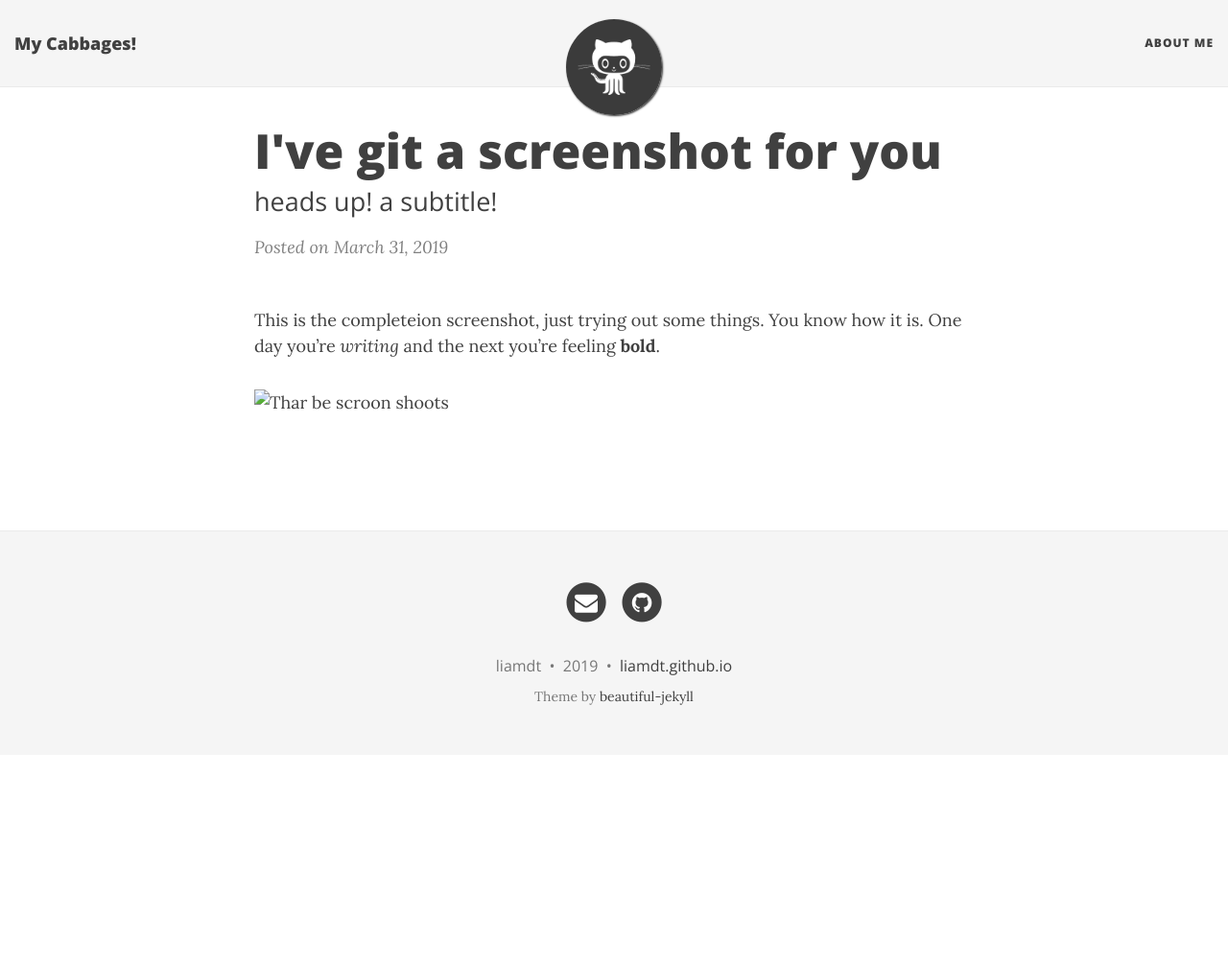
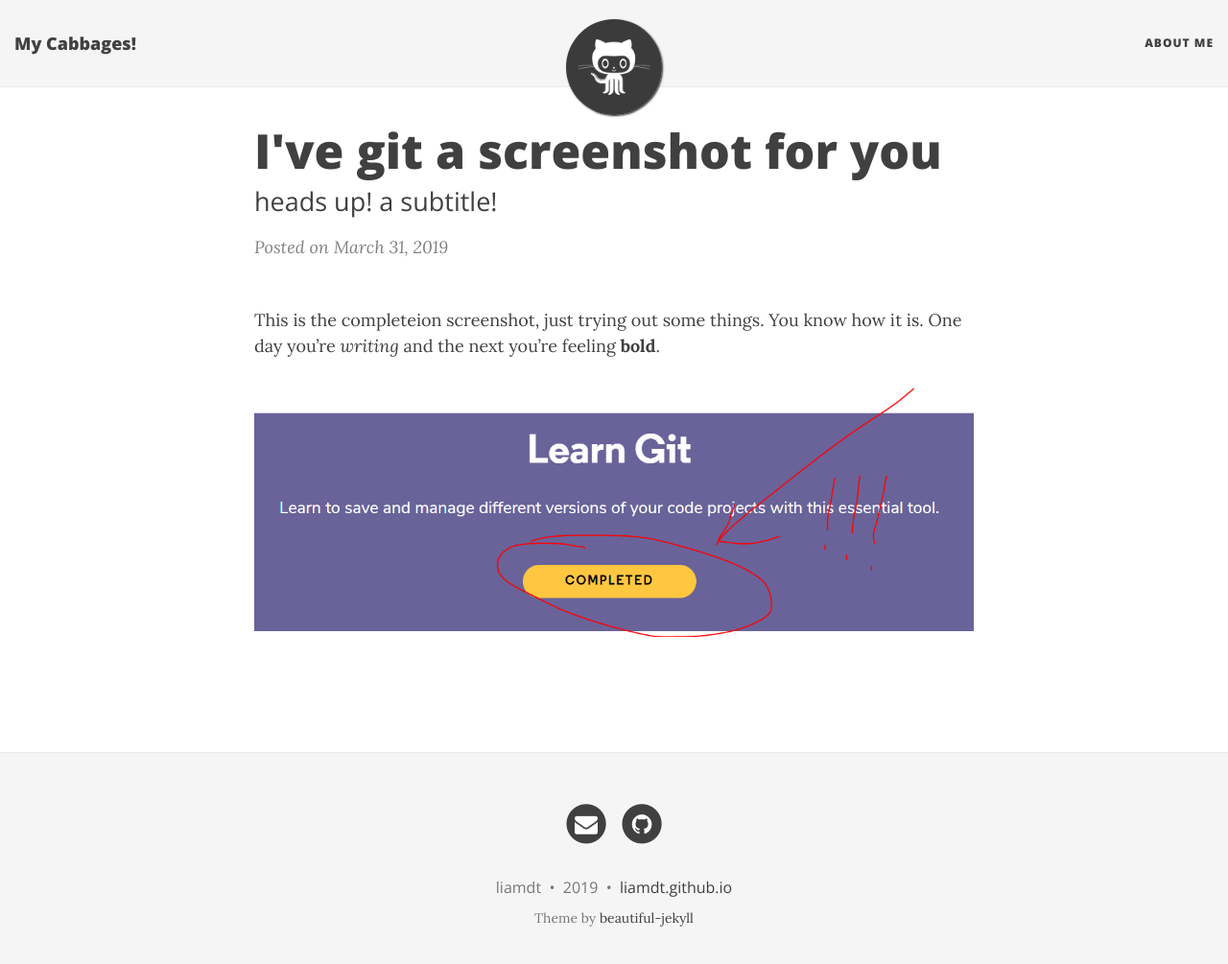
Before and after one commit to liamdt/liamdt.github.io, a Jekyll site: the page built from _posts/2019-03-31-Git-gud.md, in a window 1280 px wide and 1018 px high. Shown: the top 1005 px of the window at 96% size. Built offline with Jekyll 4.4.1, drawn with Linux system fonts in a browser that asks for light colours; nearby versions of some CDN libraries.

Commit message:
Update 2019-03-31-Git-gud.md

```diff
--- a/_posts/2019-03-31-Git-gud.md
+++ b/_posts/2019-03-31-Git-gud.md
@@ -2,8 +2,9 @@
 layout: post
 title: I've git a screenshot for you
 subtitle: heads up! a subtitle!
+published: true
 ---
 
 This is the completeion screenshot, just trying out some things.  You know how it is.  One day you're _writing_ and the next you're feeling **bold**.
 
-![Thar be scroon shoots]({{site.baseurl}}/_posts/Downs-Tepper_CA_Git.PNG)
+![Thar be scroon shoots!]({{site.baseurl}}/img/Downs-Tepper_CA_Git.PNG)
```
